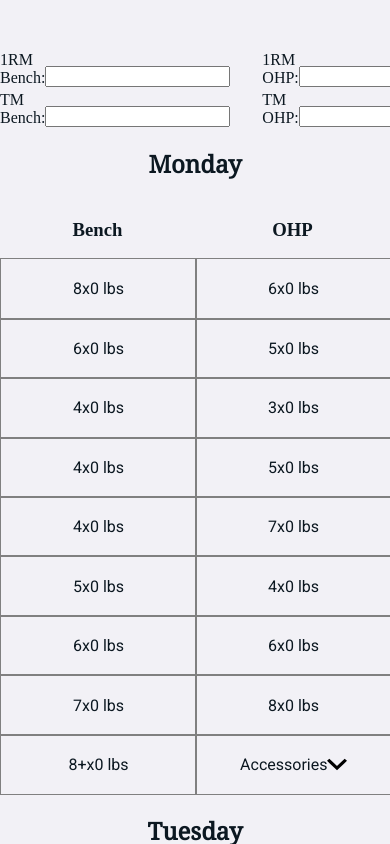
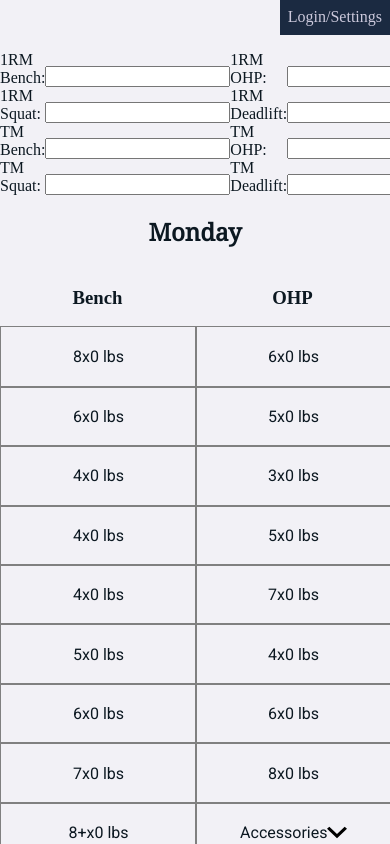
Before and after one commit to brianqian/nsuns-react, a React (Create React App) app in the folder client/: page / in a window 390 px wide. Built offline with nearby package versions, Linux system fonts and the light colour scheme.

Commit message:
added snap scrolling to mobile view

```diff
--- a/client/src/App.css
+++ b/client/src/App.css
@@ -32,6 +32,11 @@
   grid-column: 2;
   max-height: 100vh;
 }
+input[type='number']::-webkit-inner-spin-button,
+input[type='number']::-webkit-outer-spin-button {
+  -webkit-appearance: none;
+  margin: 0;
+}
 
 @media only screen and (max-width: 1200px) {
   .App {
@@ -39,4 +44,7 @@
   }
 }
 @media only screen and (max-width: 800px) {
+  /* .App {
+    max-width: 100vw;
+  } */
 }
--- a/client/src/components/AccessoryBox/AccessoryBox.css
+++ b/client/src/components/AccessoryBox/AccessoryBox.css
@@ -78,4 +78,14 @@
   .accessory__container {
     grid-column: 1/-1;
   }
+  .accessory__item {
+    grid-template-columns: 2fr repeat(3, 3fr);
+  }
+  .accessory__item-icons > * {
+    flex: 1;
+    align-self: center;
+  }
+  .accessory__item-icons {
+    height: 100%;
+  }
 }
--- a/client/src/components/dailyLift/dailyLift.css
+++ b/client/src/components/dailyLift/dailyLift.css
@@ -52,14 +52,22 @@
 }
 
 .workouts:hover {
-  font-size: 1.1rem;
+  font-size: 1.05rem;
 }
 
 @media only screen and (max-width: 800px) {
+  .daily-lift-wrapper {
+    scroll-snap-type: x mandatory;
+    width: 100vw;
+    display: grid;
+    grid-template-columns: repeat(5, 1fr);
+    overflow: auto;
+  }
   .dailyLift__container {
-    max-width: 100vw;
+    scroll-snap-align: center;
+    min-width: 100vw;
     width: 100%;
-    margin: 1rem;
+    margin: 0rem;
     grid-template-columns: repeat(6, 1fr);
   }
   .daily-lift-t1,
@@ -91,9 +99,3 @@
     grid-column: span 1;
   }
 }
-
-@media only screen and (max-width: 600px) {
-  .dailyLift__container {
-    margin: 0;
-  }
-}
--- a/client/src/components/weightEntry/weightEntry.css
+++ b/client/src/components/weightEntry/weightEntry.css
@@ -1,8 +1,5 @@
-/* removes up/down buttons for input type=number*/
-input[type='number']::-webkit-inner-spin-button,
-input[type='number']::-webkit-outer-spin-button {
-  -webkit-appearance: none;
-  margin: 0;
+.weightEntry__container {
+  max-width: 100vw;
 }
 
 .weightEntry__container > form {
@@ -20,3 +17,19 @@
   justify-content: space-between;
   align-items: flex-end;
 }
+
+@media only screen and (max-width: 800px) {
+  .weightEntry__container > form {
+    grid-template-columns: repeat(2, 1fr);
+    grid-gap: 0;
+  }
+  .weightEntry__container > form > button {
+    grid-column: 2;
+  }
+  .weightEntry__input-wrapper > label {
+    flex: 3;
+  }
+  .weightEntry__input-wrapper > input {
+    flex: 6;
+  }
+}
--- a/client/src/components/weightEntry/weightEntry.js
+++ b/client/src/components/weightEntry/weightEntry.js
@@ -41,8 +41,12 @@
     return (
       <div>
         <div className="weightEntry__container">
-          <form action="">
-            <div className="weightEntry__input-wrapper">
+          <form
+            onSubmit={e => {
+              this.handleSubmit(e);
+            }}
+          >
+            <div className="weightEntry__input-wrapper weightEntry__bench-input">
               <label htmlFor="benchRMInput">1RM Bench:</label>
               <input
                 className="rm-input"
@@ -53,7 +57,7 @@
                 type="number"
               />
             </div>
-            <div className="weightEntry__input-wrapper">
+            <div className="weightEntry__input-wrapper weightEntry__ohp-input">
               <label htmlFor="ohpRMInput">1RM OHP:</label>
               <input
                 className="rm-input"
@@ -64,7 +68,7 @@
                 type="number"
               />
             </div>
-            <div className="weightEntry__input-wrapper">
+            <div className="weightEntry__input-wrapper weightEntry__squat-input">
               <label htmlFor="squatRMInput">1RM Squat:</label>
               <input
                 className="rm-input"
@@ -75,7 +79,7 @@
                 type="number"
               />
             </div>
-            <div className="weightEntry__input-wrapper">
+            <div className="weightEntry__input-wrapper weightEntry__deadlift-input">
               <label htmlFor="deadliftRMInput">1RM Deadlift:</label>
               <input
                 className="tm-input"
@@ -86,7 +90,7 @@
                 type="number"
               />
             </div>
-            <div className="weightEntry__input-wrapper">
+            <div className="weightEntry__input-wrapper weightEntry__bench-input">
               <label htmlFor="benchTMInput">TM Bench:</label>
               <input
                 className="tm-input"
@@ -97,7 +101,7 @@
                 type="number"
               />
             </div>
-            <div className="weightEntry__input-wrapper">
+            <div className="weightEntry__input-wrapper weightEntry__ohp-input">
               <label htmlFor="ohpTMInput">TM OHP:</label>
               <input
                 className="tm-input"
@@ -108,7 +112,7 @@
                 type="number"
               />
             </div>
-            <div className="weightEntry__input-wrapper">
+            <div className="weightEntry__input-wrapper weightEntry__sqaut-input">
               <label htmlFor="squatTMInput">TM Squat:</label>
               <input
                 className="tm-input"
@@ -119,7 +123,7 @@
                 type="number"
               />
             </div>
-            <div className="weightEntry__input-wrapper">
+            <div className="weightEntry__input-wrapper weightEntry__deadlift-input">
               <label htmlFor="deadliftTMInput">TM Deadlift:</label>
               <input
                 className="tm-input"
@@ -130,11 +134,7 @@
                 type="number"
               />
             </div>
-            {userAuth.loggedIn && (
-              <button onClick={this.handleSubmit} type="submit">
-                Save new values
-              </button>
-            )}
+            {userAuth.loggedIn && <button type="submit">Save new values</button>}
           </form>
         </div>
       </div>
```
